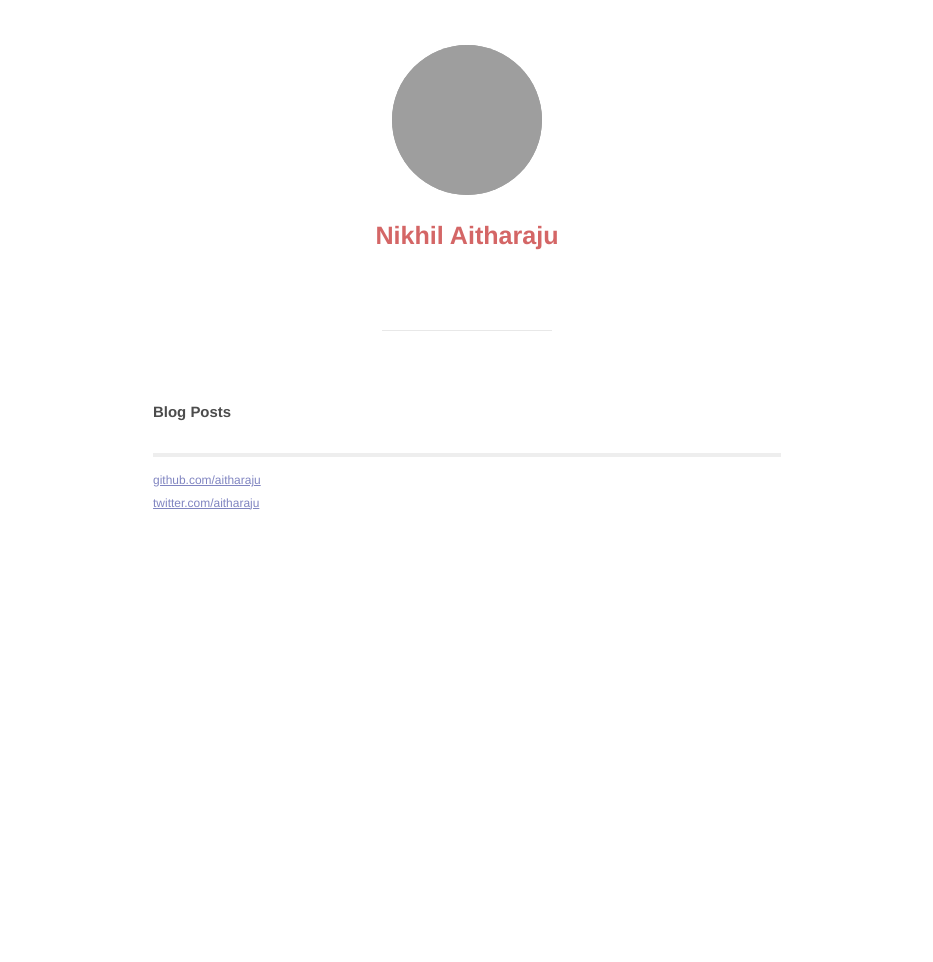
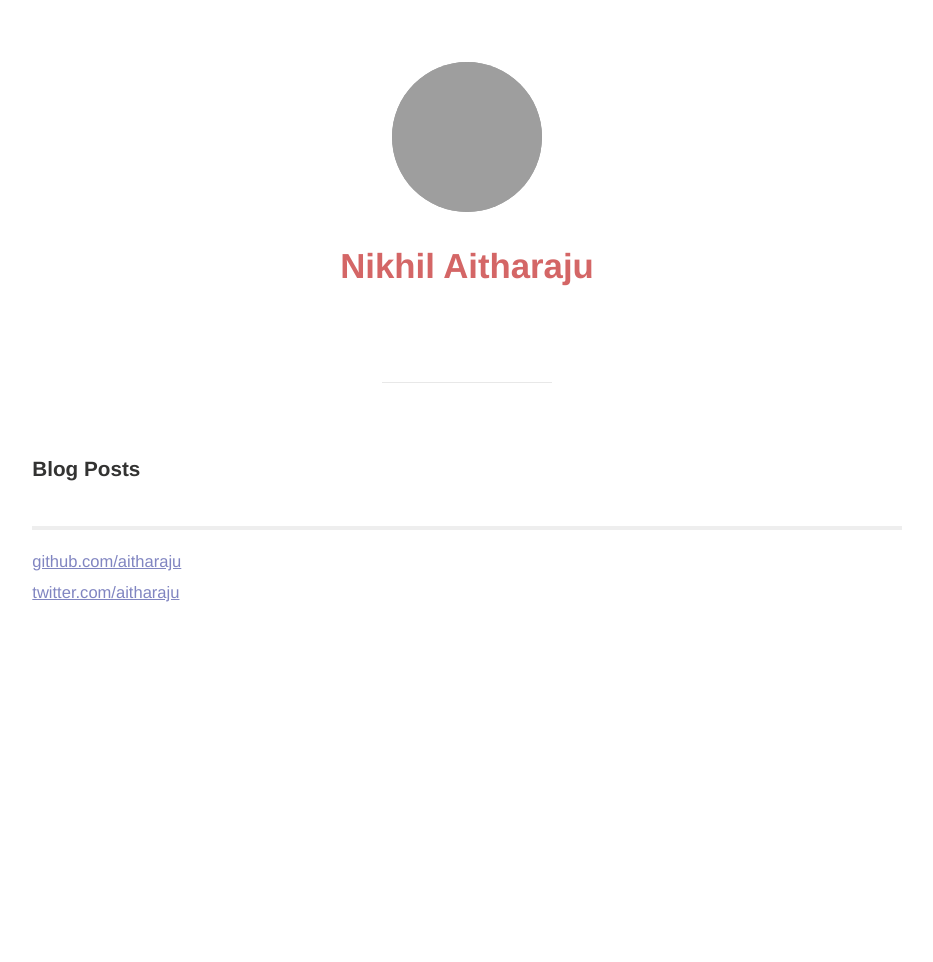
Before and after one commit to aitharaju/aitharaju.github.io, a Jekyll site: the page built from index.html, in a window 1280 px wide. Shown: the whole page, without its empty margins (173-1106 px from the left). Built offline with Jekyll 4.4.1, drawn with Linux system fonts in a browser that asks for light colours; Markdown is read by kramdown in place of the engine named in the settings; grey boxes are pictures that could not be loaded.

Commit message:
Font Css changes

```diff
--- a/css/main.css
+++ b/css/main.css
@@ -16,8 +16,8 @@ body {
   background-color: #FFF;
   font-family: "ff-tisa-web-pro", "Helvetica", "Arial";
   line-height: 23px;
-  color: #4c4c4c;
-  font-size: small;
+  color: #333332;
+  font-size: 18px;
   text-align: center;
 -webkit-font-smoothing: antialiased;
 }
```
